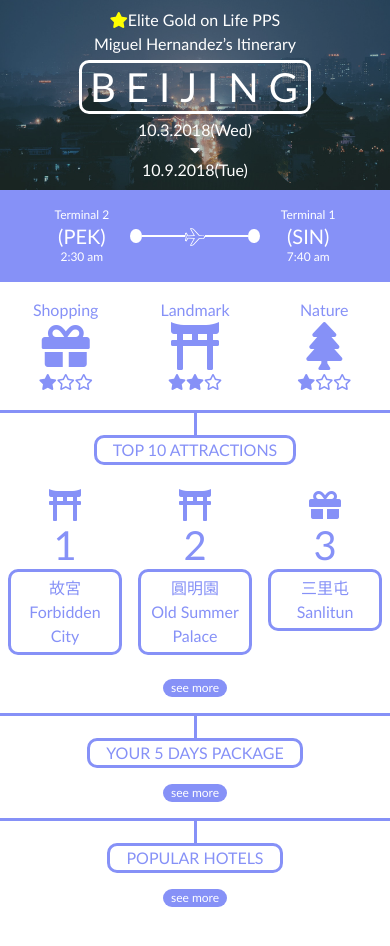
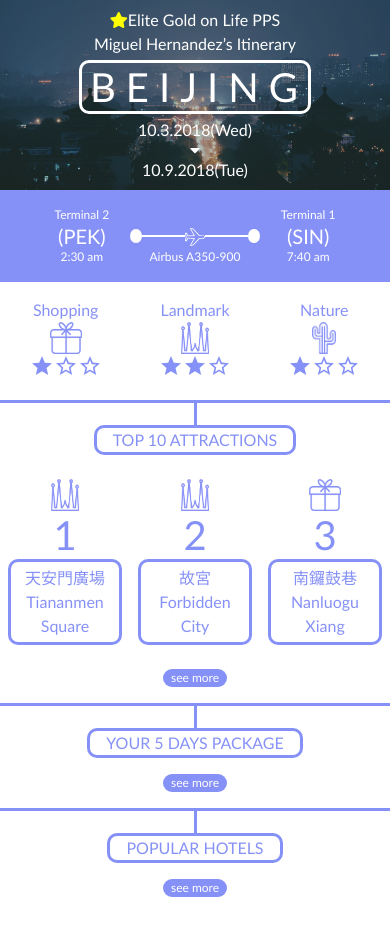
Before and after one commit to jerryhuang1995/SIA_App_Challenge_TripNotice, a React (Create React App) app in the folder web/: page / in a window 390 px wide. Shown: the top 946 px of the page. Before the commit the page ends 923 px from the top, so only its background shows below. Built offline with nearby package versions, Linux system fonts and the light colour scheme.

Commit message:
fix($website): fix desktop bugs and change mobile icons

```diff
--- a/web/public/index.html
+++ b/web/public/index.html
@@ -21,16 +21,18 @@
     You need to enable JavaScript to run this app.
   </noscript>
   <div id="root"></div>
-  <!--
-      This HTML file is a template.
-      If you open it directly in the browser, you will see an empty page.
 
-      You can add webfonts, meta tags, or analytics to this file.
-      The build step will place the bundled scripts into the <body> tag.
-
-      To begin the development, run `npm start` or `yarn start`.
-      To create a production bundle, use `npm run build` or `yarn build`.
-    -->
+  <svg xmlns="http://www.w3.org/2000/svg">
+    <symbol id="star-icon" width="24" height="24" viewBox="0 0 24 24">
+      <path d="M0 0h24v24H0z" fill="none" />
+      <path d="M12 17.27L18.18 21l-1.64-7.03L22 9.24l-7.19-.61L12 2 9.19 8.63 2 9.24l5.46 4.73L5.82 21z" />
+      <path d="M0 0h24v24H0z" fill="none" />
+    </symbol>
+    <symbol id="border-star-icon" width="24" height="24" viewBox="0 0 24 24">
+      <path d="M22 9.24l-7.19-.62L12 2 9.19 8.63 2 9.24l5.46 4.73L5.82 21 12 17.27 18.18 21l-1.63-7.03L22 9.24zM12 15.4l-3.76 2.27 1-4.28-3.32-2.88 4.38-.38L12 6.1l1.71 4.04 4.38.38-3.32 2.88 1 4.28L12 15.4z" />
+      <path d="M0 0h24v24H0z" fill="none" />
+    </symbol>
+  </svg>
 </body>
 
 </html>
--- a/web/src/App.jsx
+++ b/web/src/App.jsx
@@ -7,7 +7,7 @@ import Mobile from "./Mobile";
 class App extends Component {
   render() {
     return (
-      <MediaQuery maxDeviceWidth={1366}>
+      <MediaQuery maxWidth={1366}>
         {isMatch => {
           if (isMatch) return <Mobile />;
           return <Desktop />;
--- a/web/src/Desktop.jsx
+++ b/web/src/Desktop.jsx
@@ -172,17 +172,6 @@ const Desktop = () => (
         </li>
       </ul>
     </footer>
-    <svg xmlns="http://www.w3.org/2000/svg">
-      <symbol id="star-icon" width="24" height="24" viewBox="0 0 24 24">
-        <path d="M0 0h24v24H0z" fill="none" />
-        <path d="M12 17.27L18.18 21l-1.64-7.03L22 9.24l-7.19-.61L12 2 9.19 8.63 2 9.24l5.46 4.73L5.82 21z" />
-        <path d="M0 0h24v24H0z" fill="none" />
-      </symbol>
-      <symbol id="border-star-icon" width="24" height="24" viewBox="0 0 24 24">
-        <path d="M22 9.24l-7.19-.62L12 2 9.19 8.63 2 9.24l5.46 4.73L5.82 21 12 17.27 18.18 21l-1.63-7.03L22 9.24zM12 15.4l-3.76 2.27 1-4.28-3.32-2.88 4.38-.38L12 6.1l1.71 4.04 4.38.38-3.32 2.88 1 4.28L12 15.4z" />
-        <path d="M0 0h24v24H0z" fill="none" />
-      </symbol>
-    </svg>
   </div>
 );
 
--- a/web/src/Desktop.scss
+++ b/web/src/Desktop.scss
@@ -7,9 +7,9 @@
 
   display: flex;
   flex-flow: column nowrap;
+
   width: 100vw;
   height: 100vh;
-  // overflow: hidden;
 
   h1 {
     color: $fontColor;
@@ -168,7 +168,6 @@
 
           p {
             position: absolute;
-            bottom: -20px;
             left: 50%;
             transform: translateX(-50%);
             white-space: nowrap;
@@ -229,16 +228,8 @@
             margin-top: 25px;
 
             img {
-              width: 60px;
               height: 60px;
-            }
-
-            .stars {
-              margin-left: 30px;
-
-              svg {
-                fill: $primaryColor;
-              }
+              margin-right: 30px;
             }
           }
         }
@@ -249,6 +240,7 @@
   .footer {
     border-top: 2px solid #bbbdce;
     flex: 1;
+    padding: 20px 35px;
 
     > ul {
       display: flex;
@@ -256,14 +248,14 @@
       justify-content: space-evenly;
       align-items: center;
       padding: 0;
-      margin: 20px 0 0 0;
+      margin: 0;
       width: 100%;
 
       > li {
         $borderRadius: 10px;
 
         max-width: $itemWidth;
-        height: 200px;
+        height: 190px;
         border-bottom-left-radius: $borderRadius;
         border-bottom-right-radius: $borderRadius;
         box-shadow: 2px 4px 6px -2px #00000023;
@@ -280,7 +272,7 @@
 
         > img {
           width: 100%;
-          height: calc(100% - 40px);
+          height: 150px;
           object-fit: cover;
           object-position: center;
           border-bottom: 6px inset $lighterPrimaryColor;
--- a/web/src/Mobile.jsx
+++ b/web/src/Mobile.jsx
@@ -1,4 +1,8 @@
 import React from "react";
+
+import shoppingIcon from "./assets/icons/shopping.png";
+import landmarkIcon from "./assets/icons/landmark.png";
+import natureIcon from "./assets/icons/nature.png";
 import "./Mobile.scss";
 
 const Mobile = () => (
@@ -43,6 +47,7 @@ const Mobile = () => (
             </svg>
           </div>
           <div className="circle bg-white rounded-circle" />
+          <p className="flight-number">Airbus A350-900</p>
         </div>
         <div className="col-3 d-flex flex-column justify-content-center align-items-center">
           <p>Terminal 1</p>
@@ -56,29 +61,95 @@ const Mobile = () => (
       <div className="row">
         <div className="col d-flex flex-column align-items-center">
           <p>Shopping</p>
-          <i className="fas fa-gift fa-3x" />
+          <img src={shoppingIcon} alt="shopping" />
           <div className="stars">
-            <i className="fas fa-star" />
-            <i className="far fa-star" />
-            <i className="far fa-star" />
+            <span>
+              <svg>
+                <use href="#star-icon" x="0" y="0" width="24" height="24" />
+              </svg>
+            </span>
+            <span>
+              <svg>
+                <use
+                  href="#border-star-icon"
+                  x="0"
+                  y="0"
+                  width="24"
+                  height="24"
+                />
+              </svg>
+            </span>
+            <span>
+              <svg>
+                <use
+                  href="#border-star-icon"
+                  x="0"
+                  y="0"
+                  width="24"
+                  height="24"
+                />
+              </svg>
+            </span>
           </div>
         </div>
         <div className="col d-flex flex-column align-items-center">
           <p>Landmark</p>
-          <i className="fas fa-torii-gate fa-3x" />
+          <img src={landmarkIcon} alt="landmark" />
           <div className="stars">
-            <i className="fas fa-star" />
-            <i className="fas fa-star" />
-            <i className="far fa-star" />
+            <span>
+              <svg>
+                <use href="#star-icon" x="0" y="0" width="24" height="24" />
+              </svg>
+            </span>
+            <span>
+              <svg>
+                <use href="#star-icon" x="0" y="0" width="24" height="24" />
+              </svg>
+            </span>
+            <span>
+              <svg>
+                <use
+                  href="#border-star-icon"
+                  x="0"
+                  y="0"
+                  width="24"
+                  height="24"
+                />
+              </svg>
+            </span>
           </div>
         </div>
         <div className="col d-flex flex-column align-items-center">
           <p>Nature</p>
-          <i className="fas fa-tree fa-3x" />
+          <img src={natureIcon} alt="nature" />
           <div className="stars">
-            <i className="fas fa-star" />
-            <i className="far fa-star" />
-            <i className="far fa-star" />
+            <span>
+              <svg>
+                <use href="#star-icon" x="0" y="0" width="24" height="24" />
+              </svg>
+            </span>
+            <span>
+              <svg>
+                <use
+                  href="#border-star-icon"
+                  x="0"
+                  y="0"
+                  width="24"
+                  height="24"
+                />
+              </svg>
+            </span>
+            <span>
+              <svg>
+                <use
+                  href="#border-star-icon"
+                  x="0"
+                  y="0"
+                  width="24"
+                  height="24"
+                />
+              </svg>
+            </span>
           </div>
         </div>
       </div>
@@ -93,27 +164,27 @@ const Mobile = () => (
 
       <div className="d-flex my-3">
         <div className="place-container p-2 d-flex flex-column align-items-center">
-          <i className="fas fa-torii-gate fa-2x" />
+          <img src={landmarkIcon} alt="landmark" />
           <h1 className="m-0">1</h1>
+          <div className="place p-1 text-center">
+            <p>天安門廣場</p>
+            <p>Tiananmen Square</p>
+          </div>
+        </div>
+        <div className="place-container p-2 d-flex flex-column align-items-center">
+          <img src={landmarkIcon} alt="landmark" />
+          <h1 className="m-0">2</h1>
           <div className="place p-1 text-center">
             <p>故宮</p>
             <p>Forbidden City</p>
           </div>
         </div>
         <div className="place-container p-2 d-flex flex-column align-items-center">
-          <i className="fas fa-torii-gate fa-2x" />
-          <h1 className="m-0">2</h1>
-          <div className="place p-1 text-center">
-            <p>圓明園</p>
-            <p>Old Summer Palace</p>
-          </div>
-        </div>
-        <div className="place-container p-2 d-flex flex-column align-items-center">
-          <i className="fas fa-gift fa-2x" />
+          <img src={shoppingIcon} alt="shopping" />
           <h1 className="m-0">3</h1>
           <div className="place p-1 text-center">
-            <p>三里屯</p>
-            <p>Sanlitun</p>
+            <p>南鑼鼓巷</p>
+            <p>Nanluogu Xiang</p>
           </div>
         </div>
       </div>
--- a/web/src/Mobile.scss
+++ b/web/src/Mobile.scss
@@ -7,6 +7,10 @@
 
   i {
     color: $primaryColor;
+  }
+
+  img {
+    height: 32px;
   }
 
   .see-more {
@@ -47,6 +51,10 @@
     font-weight: 100;
   }
 
+  .fgraph {
+    position: relative;
+  }
+
   .fgraph .circle {
     width: 14px;
     height: 14px;
@@ -67,6 +75,14 @@
   .fgraph .hr {
     width: 100%;
     border: 1px solid white;
+  }
+
+  .fgraph > .flight-number {
+    position: absolute;
+    bottom: 0;
+    left: 50%;
+    transform: translateX(-50%);
+    white-space: nowrap;
   }
 
   .point {
--- a/web/src/styles/base.scss
+++ b/web/src/styles/base.scss
@@ -17,3 +17,25 @@ li {
   font-family: "PingFangTC-Regular", "Calibri";
   -webkit-font-smoothing: antialiased;
 }
+
+html,
+body {
+  margin: 0;
+  padding: 0;
+}
+
+.stars {
+  svg {
+    fill: $primaryColor;
+    width: 24px;
+    height: 24px;
+  }
+}
+
+@media only screen and (min-width: 1366px) {
+  body {
+    width: 100vw;
+    height: 100vh;
+    overflow: hidden;
+  }
+}
```
